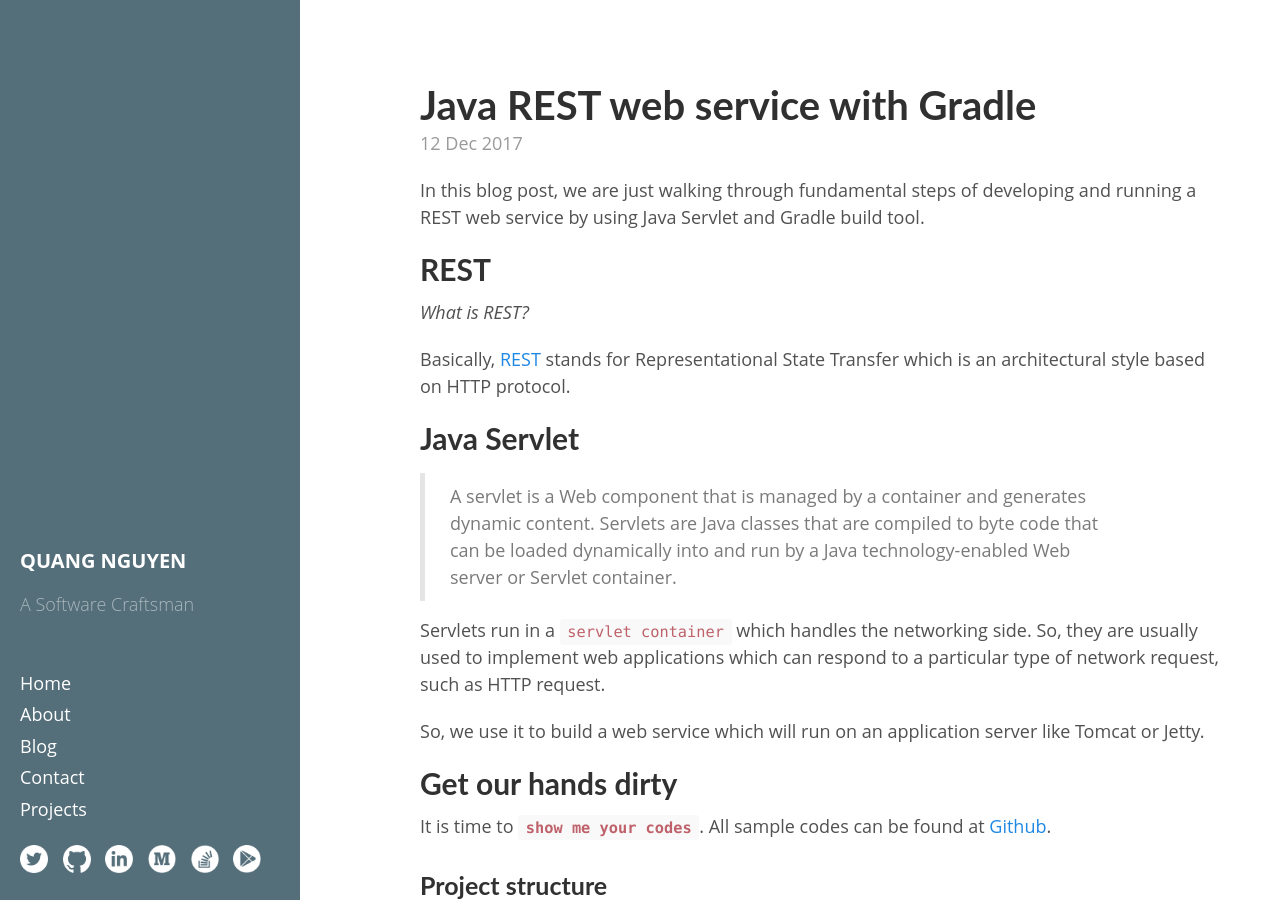
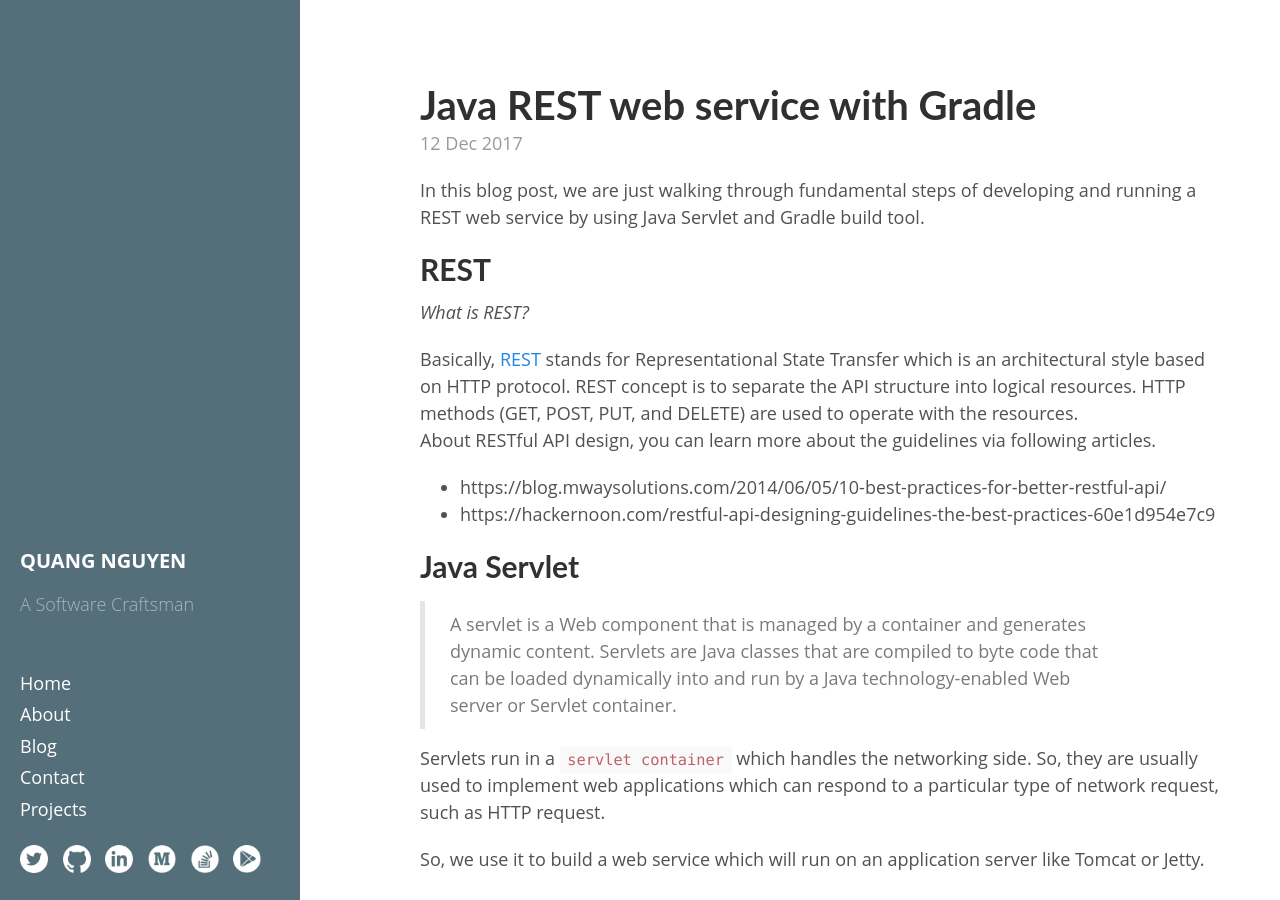
Before and after one commit to quangctkm9207/quangctkm9207.github.io, a Jekyll site: the page built from _posts/2017-12-12-setting-up-java-rest-webservice-with-gradle.md, in a window 1280 px wide and 900 px high. Built offline with Jekyll 4.4.1, drawn with Linux system fonts in a browser that asks for light colours; comment, search, counter and statistics services are not loaded.

Commit message:
Update Java-Rest-Gradle post.

```diff
--- a/_posts/2017-12-12-setting-up-java-rest-webservice-with-gradle.md
+++ b/_posts/2017-12-12-setting-up-java-rest-webservice-with-gradle.md
@@ -9,7 +9,10 @@ In this blog post, we are just walking  through fundamental steps of developing
 ## REST
 *What is REST?*
 
-Basically, [REST](https://en.wikipedia.org/wiki/Representational_state_transfer) stands for Representational State Transfer which is an architectural style based on HTTP protocol.
+Basically, [REST](https://en.wikipedia.org/wiki/Representational_state_transfer) stands for Representational State Transfer which is an architectural style based on HTTP protocol. REST concept is to separate the API structure into logical resources. HTTP methods (GET, POST, PUT, and DELETE) are used to operate with the resources.
+About RESTful API design, you can learn more about the guidelines via following articles.
+* https://blog.mwaysolutions.com/2014/06/05/10-best-practices-for-better-restful-api/
+* https://hackernoon.com/restful-api-designing-guidelines-the-best-practices-60e1d954e7c9
 
 ## Java Servlet
 > A servlet is a Web component that is managed by a container and generates dynamic content.
```
